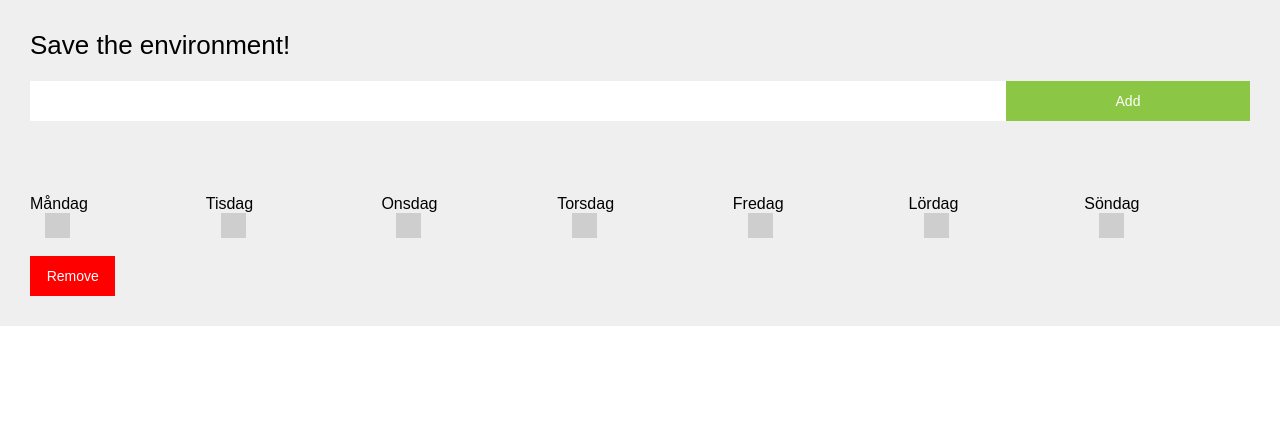
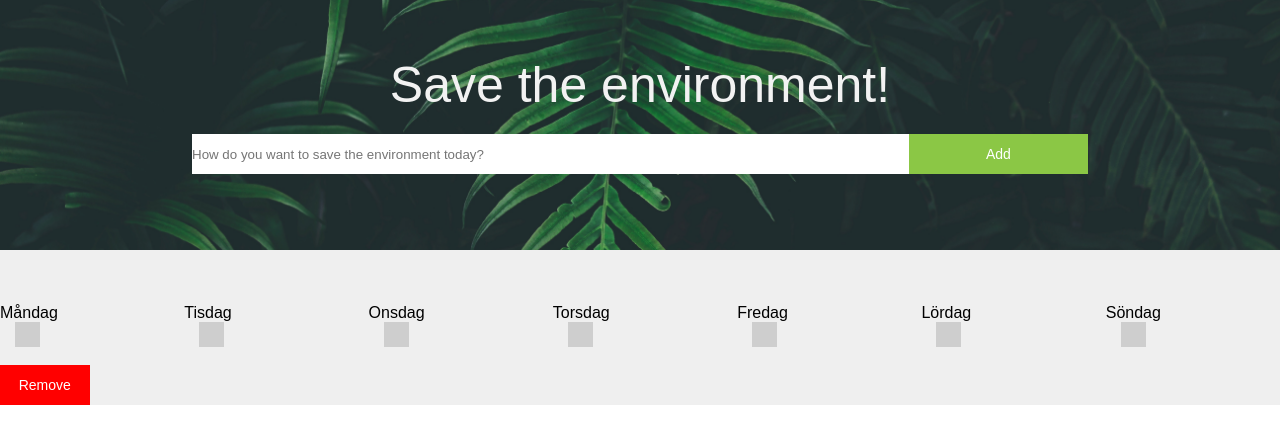
Before and after one commit to Frejabusby/habit-tracker, a React app in the folder code/: page / in a window 1280 px wide. Built offline with nearby package versions, Linux system fonts and the light colour scheme.

Commit message:
styling changes

```diff
--- a/code/src/components/addnewitem.css
+++ b/code/src/components/addnewitem.css
@@ -9,6 +9,7 @@
 
 .add-item-button {
   font-size: 14px;
+  font-family: "PT Sans Narrow", sans-serif;
   padding: 0;
   min-height: 40px;
   height: 40px;
@@ -17,3 +18,31 @@
   color: #fff;
   background-color: #8bc745;
 }
+
+.hero h1{
+  text-align: center;
+  font-size: 50px;
+  font-family: "PT Sans Narrow", sans-serif;
+  color: #f2f2f2;
+}
+
+.hero {
+  height: 250px;
+  position: relative;
+}
+
+.hero img{
+  width: 100%;
+  height: 100%;
+  object-fit: cover;
+}
+
+.hero-input{
+
+  position: absolute;
+  top: 50%;
+  left: 50%;
+  transform: translate(-50%, -50%);
+  z-index: 1;
+  width: 70%;
+}
--- a/code/src/components/addnewitem.js
+++ b/code/src/components/addnewitem.js
@@ -14,17 +14,23 @@ class AddNewItem extends React.Component {
     })
   }
 
-  itemOnSubmit = () => {
+  itemOnSubmit = event => {
+    event.preventDefault()
   this.props.handleOnSubmit(this.state.newItem)
   }
 
   render() {
-    console.log(this.state.newItem)
+
     return (
-      <div>
+      <div className="hero">
+        <img src={require(`../images/plant.jpg`)}/>
+        <div className="hero-input">
+          <h1>Save the environment!</h1>
+
         <form id="myForm" onSubmit={this.itemOnSubmit}>
           <label>
             <input
+              placeholder="How do you want to save the environment today?"
               className="new-item-input"
               type="text"
               onChange={this.handleNewItem}
@@ -32,6 +38,7 @@ class AddNewItem extends React.Component {
           </label>
           <button className="add-item-button">Add</button>
         </form>
+        </div>
       </div>
     )
   }
--- a/code/src/components/app.js
+++ b/code/src/components/app.js
@@ -2,7 +2,7 @@ import React from "react"
 import Goal from "./goal"
 import AddNewItem from "./addnewitem"
 import Body from "./body"
-import Header from "./header"
+
 
 class App extends React.Component {
   constructor(props) {
@@ -24,7 +24,7 @@ class App extends React.Component {
   itemToList = newText => {
     console.log(this.state.goals)
     const environmentItems = this.state.goals
-    environmentItems.push({
+    environmentItems.unshift({
       id: Date.now(),
       text: newText,
       days: [false, false, false, false, false, false, false]
@@ -56,7 +56,6 @@ class App extends React.Component {
    return (
      <div>
        <Body>
-         <Header />
          <AddNewItem
            handleOnSubmit={this.itemToList} />
          {this.state.goals.map((listGoal, index) => {
--- a/code/src/components/body.css
+++ b/code/src/components/body.css
@@ -1,6 +1,6 @@
 .main-container {
   background: #efefef;
-  padding: 30px;
   display: flex;
   flex-direction: column;
+
 }
--- a/code/src/components/header.js
+++ /dev/null
@@ -1,14 +0,0 @@
-import React from "react"
-
-class Header extends React.Component {
-  render() {
-    return (
-      <div>
-        <h1>Save the environment!</h1>
-      </div>
-
-    )
-  }
-}
-
-export default Header
--- a/code/src/index.css
+++ b/code/src/index.css
@@ -29,7 +29,8 @@ time, mark, audio, video {
 }
 
 h1, h2, h3, p {
-  font-family: sans-serif;
+
+	font-family: "PT Sans Narrow", sans-serif;
 }
 
 h1 {
```
Also changed, not shown: code/src/images/plant.jpg (added), 1 other file.
